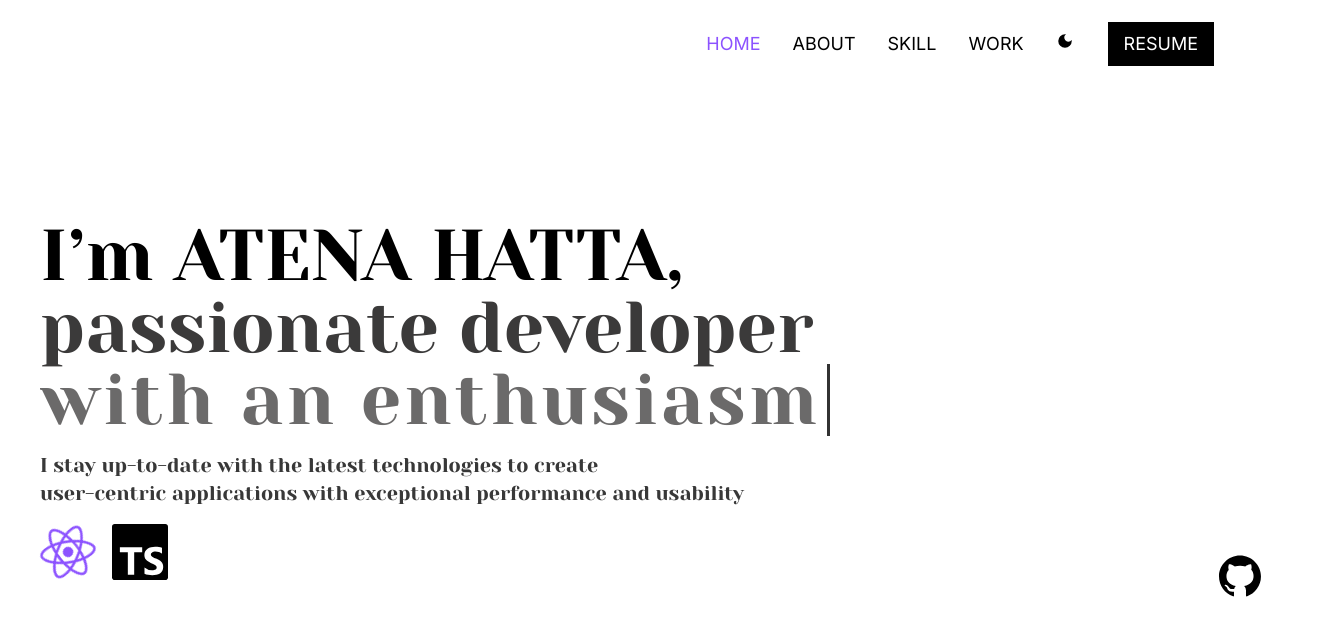
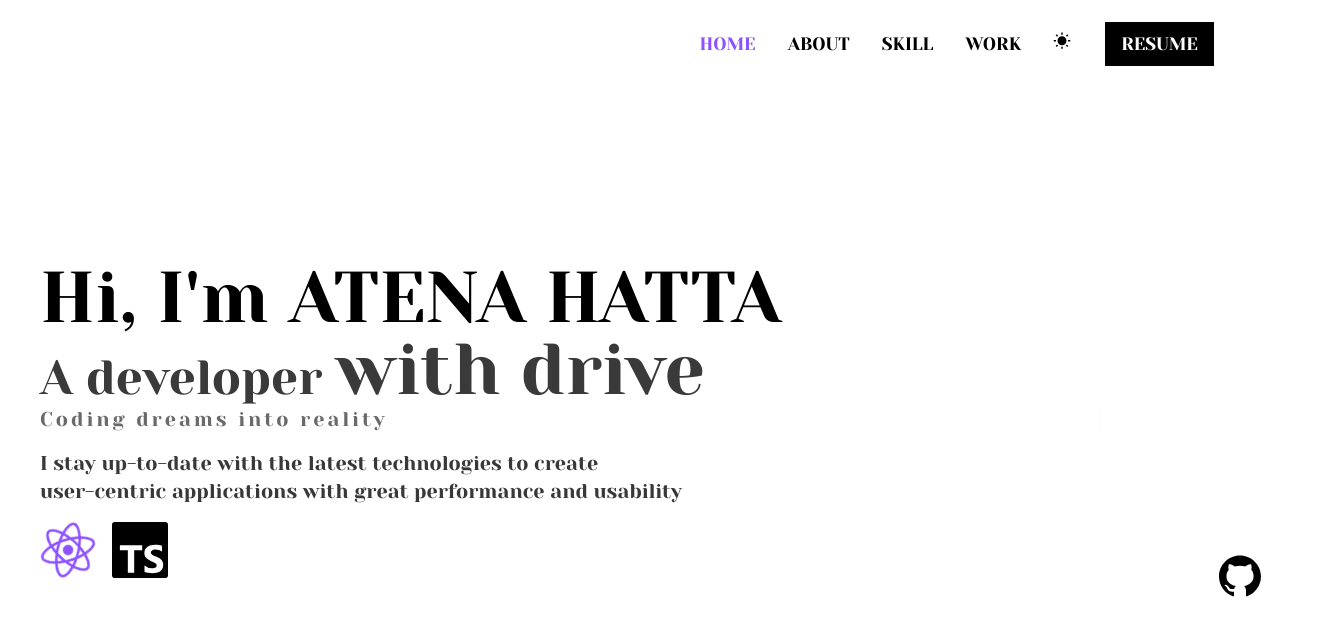
Before and after one commit to AtenaHatta/Portfolio-Nextjs, a Next.js app: page / in a window 1280 px wide. Shown: the top 627 px of the page, 1317 px wide, since content can reach past the window. Built offline with nearby package versions, Linux system fonts and the light colour scheme.

Commit message:
ADDED -dark mode

```diff
--- a/src/app/(main)/components/About/About.tsx
+++ b/src/app/(main)/components/About/About.tsx
@@ -1,11 +1,27 @@
-import Image from "next/image";
+"use client";
+
+import { useDarkMode } from "@/app/(main)/components/DarkModeProvider";
 
 export default function About() {
+  const { darkMode } = useDarkMode();
+
   return (
     <section id="about">
-    <div className="relative text-black flex items-center xs:flex-col md:flex-row justify-center h-[200dvh] ">
-      <div className="bg-profile_img w-[170px] h-[220px] md:w-[400px] md:h-[500px] bg-contain relative">
-        <div className="bg-about_img absolute -rotate-12 -top-36 -left-14 md:left-80  md:-top-32 w-[300px] h-[250px] md:w-[400px] md:h-[300px] bg-contain bg-no-repeat" />
+      <div
+        className={`relative ${
+          darkMode == "dark" ? "invert" : ""
+        }  text-black bg-white flex items-center xs:flex-col md:flex-row justify-center py-12 md:py-0 md:h-[70vh]`}
+      >
+        <div
+          className={`${
+            darkMode == "dark" ? "invert" : ""
+          }   bg-profile_img w-[170px] h-[220px] md:w-[400px] md:h-[500px] bg-contain relative`}
+        >
+          <div
+            className={` ${
+              darkMode == "dark" ? "invert" : ""
+            }   bg-about_img  absolute -rotate-12 -top-36 -left-14 md:left-80  md:-top-32 w-[300px] h-[250px] md:w-[400px] md:h-[300px] bg-contain bg-no-repeat`}
+          />
         </div>
 
         <div className="flex flex-col items-left justify-center xs:w-[80%] md:w-[45%] md:ml-5">
@@ -15,16 +31,13 @@ export default function About() {
               Front-End Developer{" "}
             </span>
             with a strong focus on{" "}
-          <span className="text-sm md:text-xl font-yesevaOne">
-            React{" "}
-          </span>
+            <span className="text-sm md:text-xl font-yesevaOne">React</span>
             and{" "}
             <span className="text-sm md:text-xl font-yesevaOne">
               TypeScript
             </span>
             .
-          <br />
-          I handle everything from app architecture to{" "}
+            <br />I handle everything from app architecture to{" "}
             <span className="text-sm md:text-xl text-mainColor font-yesevaOne">
               design planning{" "}
             </span>
@@ -34,8 +47,8 @@ export default function About() {
             </span>
             , and deployment. I&apos;m particularly meticulous about the overall
             design and layout, down to the pixel. When it comes to coding,
-          I&apos;m always conscious of server costs and strive for efficiency in
-          production.
+            I&apos;m always conscious of server costs and strive for efficiency
+            in production.
           </p>
           <div className="flex">
             <button
@@ -54,7 +67,6 @@ export default function About() {
             </button>
           </div>
         </div>
-
       </div>
     </section>
   );
--- a/src/app/(main)/components/Contact/Contact.tsx
+++ b/src/app/(main)/components/Contact/Contact.tsx
@@ -1,12 +1,20 @@
+"use client"
 import { AiFillGithub, AiFillLinkedin } from "react-icons/ai";
 import { HiOutlineMail } from "react-icons/hi";
+import { useDarkMode } from "@/app/(main)/components/DarkModeProvider";
+
+
 
 export default function Contact() {
+
+  const { darkMode } = useDarkMode();
   return (
     <>
       <div
-        className="bg-white bg-opacity-75 rounded-lg text-black xs:text-3xl md:text-5xl space-y-2 md:space-y-6
-        md:mb-10 flex flex-col items-end justify-end fixed bottom-0 right-0 p-1 md:p-4"
+        className={`${
+          darkMode == "dark" ? "invert" : ""
+        }   bg-white bg-opacity-75 rounded-lg text-black xs:text-3xl md:text-5xl space-y-2 md:space-y-6
+        md:mb-10 flex flex-col items-end justify-end fixed bottom-0 right-0 p-1 md:p-4`}
       >
         <a
           href="https://github.com/AtenaHatta"
--- a/src/app/(main)/components/DarkModeProvider.tsx
+++ b/src/app/(main)/components/DarkModeProvider.tsx
@@ -1,23 +1,22 @@
-'use client';
-import { createContext, useContext, useEffect, useState } from 'react';
+"use client";
+import React, { createContext, useContext, useEffect, useState } from "react";
 
-const DarkModeContext = createContext();
+type ThemeContextProviderProps = {
+  children: React.ReactNode;
+};
 
-export const DarkModeProvider = ({ children }) => {
-  const [darkMode, setDarkMode] = useState(false);
+type DarkMode = "dark" | "light";
 
-  useEffect(() => {
-    const initialMode = document.documentElement.classList.contains('dark');
-    setDarkMode(initialMode);
-  }, []);
+type ThemeContext = {
+  darkMode: DarkMode;
+  setDarkMode: React.Dispatch<React.SetStateAction<DarkMode>>;
+};
+const DarkModeContext = createContext<ThemeContext | null>(null);
 
-  useEffect(() => {
-    if (darkMode) {
-      document.documentElement.classList.add('dark');
-    } else {
-      document.documentElement.classList.remove('dark');
-    }
-  }, [darkMode]);
+export const ThemeContextProvider = ({
+  children,
+}: ThemeContextProviderProps) => {
+  const [darkMode, setDarkMode] = useState<DarkMode>("light");
 
   return (
     <DarkModeContext.Provider value={{ darkMode, setDarkMode }}>
@@ -27,5 +26,12 @@ export const DarkModeProvider = ({ children }) => {
 };
 
 export const useDarkMode = () => {
-  return useContext(DarkModeContext);
+  const context = useContext(DarkModeContext);
+
+  if (!context) {
+    throw new Error(
+      "Use theme context must be used within a themeContextProvider"
+    );
+  }
+  return context;
 };
--- a/src/app/(main)/components/Footer/Footer.tsx
+++ b/src/app/(main)/components/Footer/Footer.tsx
@@ -1,6 +1,6 @@
 export default function Footer() {
   return (
-    <div className="mt-10 md:mt-24 bg-black w-full h-[50px] md:h-[100px] flex items-center justify-center">
+    <div className="py-10 md:py-14 bg-black w-full h-[50px] md:h-[100px] flex border-t-2 items-center justify-center">
       <h1 className="text-white super-wide text-sm md:text-lg font-yesevaOne">ATENA HATTA</h1>
     </div>
   );
--- a/src/app/(main)/components/Hero/Hero.tsx
+++ b/src/app/(main)/components/Hero/Hero.tsx
@@ -1,27 +1,33 @@
+"use client";
 import { SiReact, SiTypescript } from "react-icons/si";
+import { useDarkMode } from "@/app/(main)/components/DarkModeProvider";
 import "./heroStyle.css";
 
+export default function Hero() {
+  const { darkMode } = useDarkMode();
 
-
-export default function Hero() {
   return (
     <section id="home">
-    <div className="flex h-[100dvh] items-center">
+      <div
+        className={` ${
+          darkMode == "dark" ? "invert" : ""
+        }  flex h-[105dvh] items-center bg-white`}
+      >
         <div className="font-yesevaOne ml-1 md:ml-10">
-        <h1 className="text-8xl md:text-7xl">
-          I’m{" "}
+          <h1 className="text-7xl">
+            Hi, I&apos;m{" "}
             <span className="block md:inline text-5xl md:text-7xl">
-            ATENA HATTA,
+              ATENA HATTA
             </span>
           </h1>
-        <h1 className="text-6xl md:text-7xl text-[#3b3a3a]">
-          passionate{" "}
-          <span className="block md:inline text-5xl md:text-7xl">
-            developer
+          <h1 className="text-5xl md:text-7xl text-[#3b3a3a]">
+            <span className="block md:inline text-6xl md:text-5xl">
+              A developer{" "}
             </span>
+            with drive
           </h1>
-        <h3 className="flex text-3xl md:text-7xl animate-typewriter text-[#6b6a6a]">
-          with an enthusiasm
+          <h3 className="flex text-xl md:text-xl animate-typewriter text-[#6b6a6a]">
+            Coding dreams into reality
           </h3>
           <div className="text-base md:text-xl my-1 md:my-4 text-[#383838]">
             <h2>
@@ -34,7 +40,7 @@ export default function Hero() {
               user-centric applications with
               <span className="block md:inline">
                 {" "}
-              exceptional performance and usability
+                great performance and usability
               </span>
             </h2>
           </div>
@@ -43,9 +49,7 @@ export default function Hero() {
             <SiTypescript className="w-12 h-12 md:w-14 md:h-14" />
           </div>
         </div>
-
       </div>
     </section>
-
   );
 }
--- a/src/app/(main)/components/Hero/heroStyle.css
+++ b/src/app/(main)/components/Hero/heroStyle.css
@@ -14,7 +14,7 @@ h3 {
       width: 0;
     }
     to {
-      width: 790px;
+      width: 1060px;
     }
   }
   @media screen and (max-width: 767px) {
@@ -23,7 +23,7 @@ h3 {
         width: 0;
       }
       to {
-        width: 360px;
+        width: 350px;
       }
     }
   }
--- a/src/app/(main)/components/Navbar/Navbar.tsx
+++ b/src/app/(main)/components/Navbar/Navbar.tsx
@@ -6,19 +6,17 @@ import Link from "next/link";
 import useScrollCheck from "@/hooks/useScrollCheck";
 import useActiveSection from "@/hooks/useActiveSection";
 import { MdMenu, MdClose } from "react-icons/md";
-import { useDarkMode } from "../DarkModeProvider";
+import { useDarkMode } from "@/app/(main)/components/DarkModeProvider"
 
-export default function Navbar({ darkMode, setDarkMode }) {
+export default function Navbar() {
   const [isMenuOpen, setIsMenuOpen] = useState(false);;
   const activeSection = useActiveSection(0.5);
   const isScrolled = useScrollCheck();
+  const SCROLLED_COLOR = "black";
+  const NOT_SCROLLED_COLOR = "white";
 
 
-
-
-
-  const SCROLLED_COLOR = "black";
-  const NOT_SCROLLED_COLOR = "white";
+  const { darkMode, setDarkMode} = useDarkMode()
 
   const navIconStyles = {
     backgroundColor: isScrolled ? SCROLLED_COLOR : NOT_SCROLLED_COLOR,
@@ -40,7 +38,7 @@ export default function Navbar({ darkMode, setDarkMode }) {
 
 
   const toggleNightMode = () => {
-    setDarkMode((prevState) => !prevState);
+    setDarkMode(darkMode == 'light' ? 'dark' : 'light');
   };
 
   const handleMenuClick = () => {
@@ -48,7 +46,9 @@ export default function Navbar({ darkMode, setDarkMode }) {
   };
 
   return (
-    <div className="fixed top-0 w-full z-10 bg-white bg-opacity-75">
+<div className={` ${
+          darkMode == "dark" ? "invert" : ""
+        } fixed top-0 w-full z-10 bg-white bg-opacity-75`}>
       {/* hamburger menu */}
       <div className="flex justify-end items-center md:hidden fixed z-50 right-3 top-3">
         <div className=" p-2">
@@ -65,7 +65,7 @@ export default function Navbar({ darkMode, setDarkMode }) {
       {/* hamburger menu item */}
       <div>
         <ul
-          className={`md:flex md:justify-end md:pt-5 md:mr-16 text-xl md:text-lg smXl:space-x-8  items-center
+          className={`font-yesevaOne md:flex md:justify-end md:pt-5 md:mr-16 text-xl md:text-lg smXl:space-x-8  items-center
         ${
           isMenuOpen
             ? "block absolute w-full h-[100dvh] smXl:h-full bg-white text-black text-center z-20 space-y-14 pt-20"
--- a/src/app/(main)/components/Skill/Skill.tsx
+++ b/src/app/(main)/components/Skill/Skill.tsx
@@ -1,11 +1,19 @@
+"use client"
 import React from "react";
 import IconsSection from "./IconsWrapper";
 import { frontendIcons, backendIcons, otherIcons } from "./Icons";
 
+import { useDarkMode } from "@/app/(main)/components/DarkModeProvider";
+
+
 export default function Skill() {
+
+  const { darkMode } = useDarkMode();
   return (
     <section id="skill">
-      <div className="h-[100dvh] text-black items-center flex flex-col justify-center min-h-screen xs:m-5">
+      <div className={`${
+          darkMode == "dark" ? "invert" : ""
+        }  bg-white text-black items-center flex flex-col justify-center py-12 md:py-0 md:h-[70vh]`}>
         <IconsSection title="Frontend" icons={frontendIcons} />
 
         <div className="flex mt-10">
--- a/src/app/(main)/components/Work/WorkCard.tsx
+++ b/src/app/(main)/components/Work/WorkCard.tsx
@@ -2,6 +2,9 @@ import { AiFillGithub } from "react-icons/ai";
 import { FiExternalLink } from "react-icons/fi";
 import Link from "next/link";
 import { Project } from "./data";
+import Image from "next/image";
+import { useDarkMode } from "@/app/(main)/components/DarkModeProvider";
+
 
 type WorkProps = {
   project: Project;
@@ -12,8 +15,10 @@ export default function Work({ project }: WorkProps) {
     return <div>No project data</div>;
   }
 
+  const { darkMode } = useDarkMode();
+
   return (
-    <div className="relative flex flex-col items-center p-3 w-[320px] md:w-[350px] h-[100%] md:h-auto  md:mb-0">
+    <div className="relative flex flex-col items-center p-3 w-[320px] md:w-[400px] h-[100%] md:h-auto  md:mb-0">
       <div className="flex justify-end text-2xl space-x-2 mb-2 md:mb-3 w-full items-center">
         {project.team && (
           <p className="border-2 border-stone-500 rounded-lg text-stone-500 px-2 text-xs">
@@ -28,7 +33,12 @@ export default function Work({ project }: WorkProps) {
         </Link>
       </div>
 
-      <div className="bg-myYoutube_img bg-contain bg-no-repeat w-[300px] h-[170px] md:w-[370px] md:h-[240px]" />
+      <img
+        className={`${
+          darkMode == "dark" ? "invert" : ""
+        }    bg-no-repeat w-[300px] h-[170px] md:w-[400px] md:h-full`}
+        src={project.image}
+      />
       <h1 className="text-3xl md:text-4xl font-yesevaOne py-1">
         {project.title}
       </h1>
--- a/src/app/(main)/components/Work/WorkWrapper.tsx
+++ b/src/app/(main)/components/Work/WorkWrapper.tsx
@@ -1,12 +1,19 @@
+"use client"
 import WorkCard from "./WorkCard";
 import { projectsData } from "./data";
+import { useDarkMode } from "@/app/(main)/components/DarkModeProvider";
+
+
 
 function WorkWrapper() {
-  console.log(projectsData);
+  const { darkMode } = useDarkMode();
+
 
   return (
     <section id="work">
-      <div className="flex items-center justify-center py-20">
+      <div className={`${
+          darkMode == "dark" ? "invert" : ""
+        }  flex items-center justify-center bg-white py-20`}>
         <div className="grid grid-cols-1 smXl:grid-cols-2 md:grid-cols-3 gap-10 md:gap-24">
           {projectsData.map((project) => {
             return <WorkCard key={project.id} project={project} />;
--- a/src/app/layout.tsx
+++ b/src/app/layout.tsx
@@ -1,16 +1,16 @@
-'use client'
+"use client";
 import Navbar from "./(main)/components/Navbar/Navbar";
 import "./globals.css";
 import { Inter } from "next/font/google";
 import Contact from "./(main)/components/Contact/Contact";
-import { DarkModeProvider } from "./(main)/components/DarkModeProvider";
+import { ThemeContextProvider } from "./(main)/components/DarkModeProvider";
 import { useState } from "react";
 
 const inter = Inter({ subsets: ["latin"] });
 
 // export const metadata = {
-//   title: "Create Next App",
-//   description: "Generated by create next app",
+//   title: "Portfolio",
+//   description: "Atena's portfolio",
 // };
 
 interface RootLayoutProps {
@@ -21,20 +21,18 @@ export default function RootLayout({ children }: RootLayoutProps) {
   const [darkMode, setDarkMode] = useState(false);
 
   return (
-    <DarkModeProvider>
-      <html lang="en">
+    <html lang="en">
+      <ThemeContextProvider>
         <body className={inter.className}>
           <div
-            className={`${
-              darkMode ? "dark:bg-black dark:text-white" : ""
-            } `}
+            className={`${darkMode ? "dark:bg-black dark:text-white" : ""} `}
           >
-            <Navbar darkMode={darkMode} setDarkMode={setDarkMode} />
+            <Navbar />
             {children}
             <Contact />
           </div>
         </body>
-      </html>
-    </DarkModeProvider>
+      </ThemeContextProvider>
+    </html>
   );
 }
```
Also changed, not shown: next.config.js (line endings or trailing spaces). Lines whose indentation alone changed are shown as unchanged.
